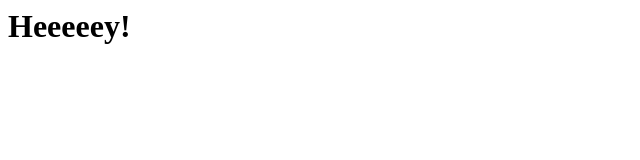
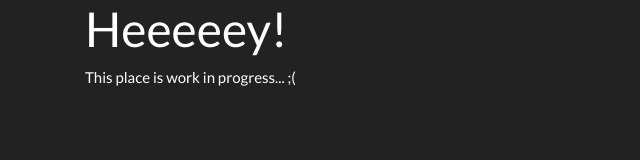
Before and after one commit to sushicats-games/sushicats-games.github.io, a plain HTML site: page index.html in a window 1280 px wide. Shown: the whole page, without its empty margins (0-640 px from the left). Drawn offline with nearby package versions, Linux system fonts and the light colour scheme.

Commit message:
Removed README.md, fixed bootstrap link.

```diff
--- a/index.html
+++ b/index.html
@@ -1,8 +1,11 @@
 <html>
 <head>
-  <link type="stylesheet" href="https://bootswatch.com/4/darkly/bootstrap.min.css"/>
+  <link rel="stylesheet" type="text/css" href="https://bootswatch.com/4/darkly/bootstrap.min.css"/>
 </head>
 <body>
-  <h1>Heeeeey!</h1>
+    <div class="container">
+        <h1>Heeeeey!</h1>
+        This place is work in progress... ;(
+    </div>
 </body>
 </html>
```
Also changed, not shown: 1 other file.
